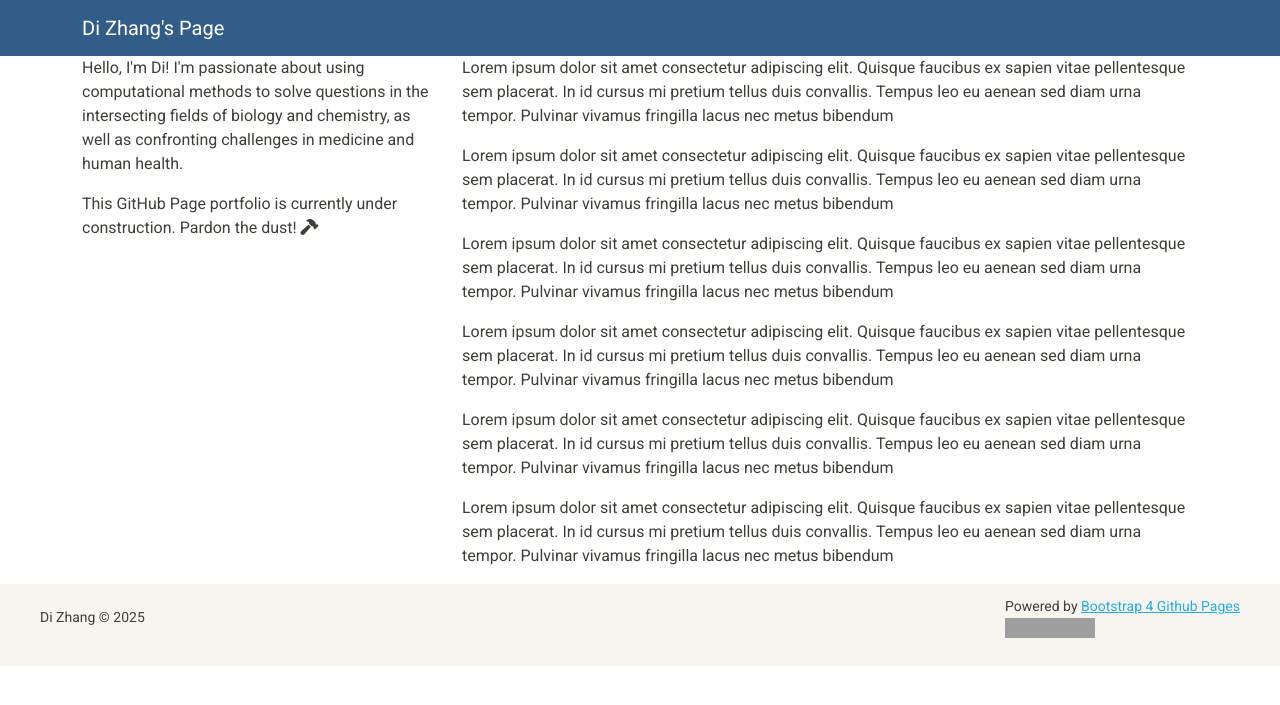
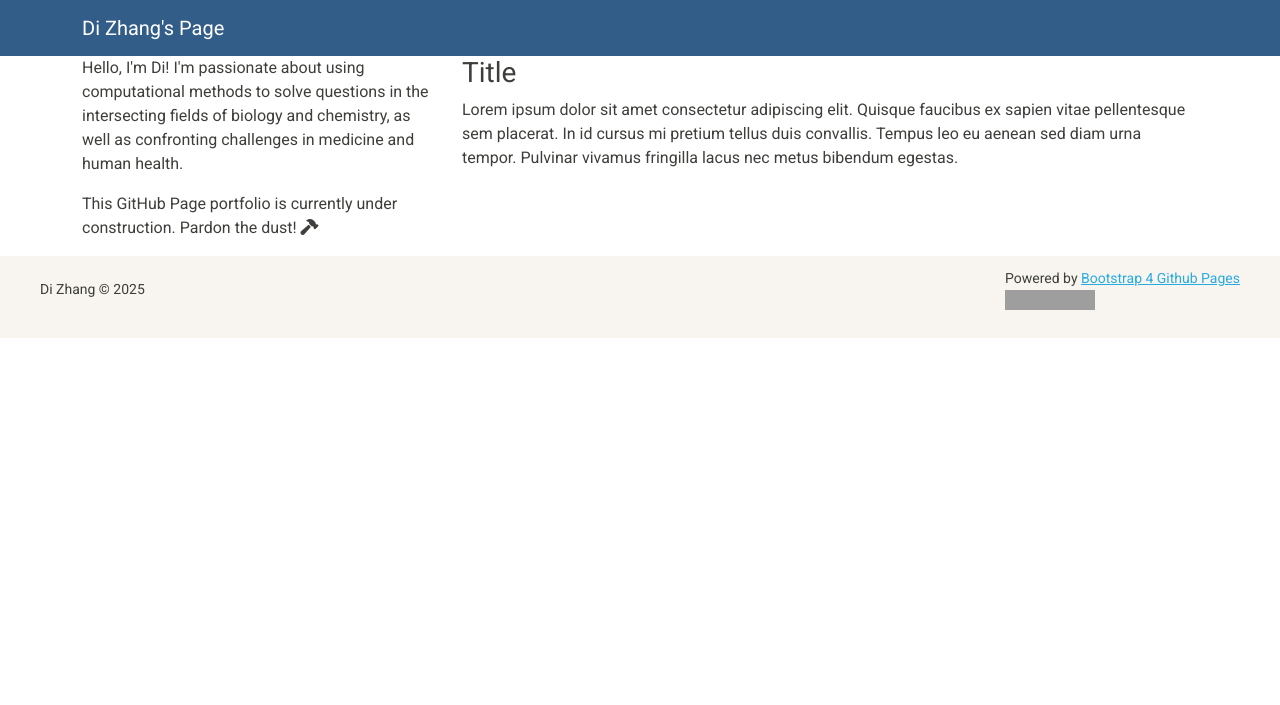
Before and after one commit to zhangdi33/zhangdi33.github.io, a Jekyll site: the page built from index.html, in a window 1280 px wide. Shown: the top 705 px of the page. Built offline with Jekyll 4.4.1, drawn with Linux system fonts in a browser that asks for light colours; grey boxes are pictures that could not be loaded.

Commit message:
Update index.html

```diff
--- a/index.html
+++ b/index.html
@@ -25,47 +25,12 @@ layout: default
         </div>
       </div>
       <div class="col-lg-8">
-        <p>
-          Lorem ipsum dolor sit amet consectetur adipiscing elit. Quisque
-          faucibus ex sapien vitae pellentesque sem placerat. In id cursus mi
-          pretium tellus duis convallis. Tempus leo eu aenean sed diam urna
-          tempor. Pulvinar vivamus fringilla lacus nec metus bibendum
+        <h3>Title</h3>
+        <p>Lorem ipsum dolor sit amet consectetur adipiscing elit. Quisque faucibus ex sapien vitae pellentesque sem placerat.
+          In id cursus mi pretium tellus duis convallis. Tempus leo eu aenean sed diam urna tempor. Pulvinar vivamus fringilla
+          lacus nec metus bibendum egestas.
         </p>
 
-        <p>
-          Lorem ipsum dolor sit amet consectetur adipiscing elit. Quisque
-          faucibus ex sapien vitae pellentesque sem placerat. In id cursus mi
-          pretium tellus duis convallis. Tempus leo eu aenean sed diam urna
-          tempor. Pulvinar vivamus fringilla lacus nec metus bibendum
-        </p>
-
-        <p>
-          Lorem ipsum dolor sit amet consectetur adipiscing elit. Quisque
-          faucibus ex sapien vitae pellentesque sem placerat. In id cursus mi
-          pretium tellus duis convallis. Tempus leo eu aenean sed diam urna
-          tempor. Pulvinar vivamus fringilla lacus nec metus bibendum
-        </p>
-
-        <p>
-          Lorem ipsum dolor sit amet consectetur adipiscing elit. Quisque
-          faucibus ex sapien vitae pellentesque sem placerat. In id cursus mi
-          pretium tellus duis convallis. Tempus leo eu aenean sed diam urna
-          tempor. Pulvinar vivamus fringilla lacus nec metus bibendum
-        </p>
-
-        <p>
-          Lorem ipsum dolor sit amet consectetur adipiscing elit. Quisque
-          faucibus ex sapien vitae pellentesque sem placerat. In id cursus mi
-          pretium tellus duis convallis. Tempus leo eu aenean sed diam urna
-          tempor. Pulvinar vivamus fringilla lacus nec metus bibendum
-        </p>
-
-        <p>
-          Lorem ipsum dolor sit amet consectetur adipiscing elit. Quisque
-          faucibus ex sapien vitae pellentesque sem placerat. In id cursus mi
-          pretium tellus duis convallis. Tempus leo eu aenean sed diam urna
-          tempor. Pulvinar vivamus fringilla lacus nec metus bibendum
-        </p>
       </div>
     </div>
 
```
